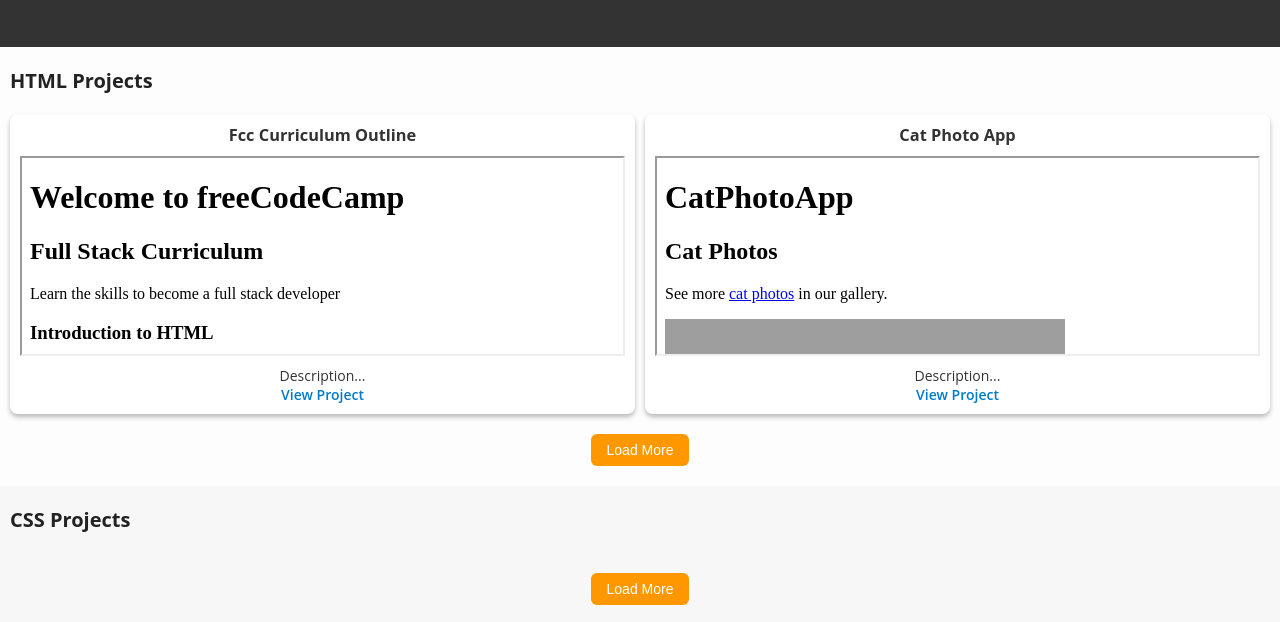
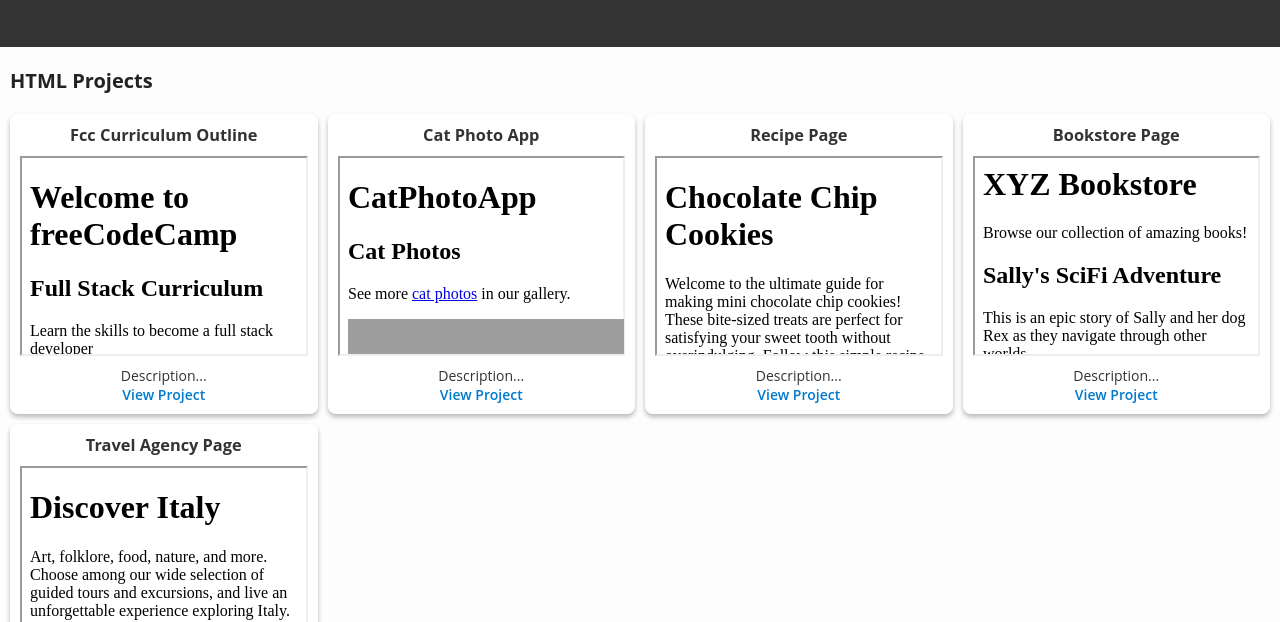
Before and after one commit to Himanshu-Kumar-2301/fcc-responsive-web-dev, a plain HTML site: page index.html in a window 1280 px wide. Shown: the part 182-804 px from the top of the page. Drawn offline with Linux system fonts and the light colour scheme.

Commit message:
add more cards to display for html projects and rewrite new logic to render project cards

```diff
--- /dev/null
+++ b/assets/data.js
@@ -0,0 +1,121 @@
+export const htmlProjects = [
+  {
+    name: "Fcc Curriculum Outline",
+    description: "Description...",
+    src: "./html-projects/basic-html/curriculum-outline.html",
+  },
+  {
+    name: "Cat Photo App",
+    description: "Description...",
+    src: "./html-projects/basic-html/cat-photo-app.html",
+  },
+  {
+    name: "Recipe Page",
+    description: "Description...",
+    src: "./html-projects/basic-html/recipe-page.html",
+  },
+  {
+    name: "Bookstore Page",
+    description: "Description...",
+    src: "./html-projects/basic-html/bookstore-page.html",
+  },
+  {
+    name: "Travel Agency Page",
+    description: "Description...",
+    src: "./html-projects/basic-html/travel-agency-page.html",
+  },
+  {
+    name: "HTML Music Player",
+    description: "Description...",
+    src: "./html-projects/basic-html/music-player.html",
+  },
+  {
+    name: "HTML Video Player",
+    description: "Description...",
+    src: "./html-projects/basic-html/video-player.html",
+  },
+  {
+    name: "HTML Audio and Video Player",
+    description: "Description...",
+    src: "./html-projects/basic-html/html-audio-video-player.html",
+  },
+  {
+    name: "SVG Heart Icon",
+    description: "Description...",
+    src: "./html-projects/basic-html/design-heart-icon.html",
+  },
+  {
+    name: "Video display Using iframe",
+    description: "Description...",
+    src: "./html-projects/basic-html/video-display-using-iframe.html",
+  },
+  {
+    name: "Video Compilation Page",
+    description: "Description...",
+    src: "./html-projects/basic-html/video-compilation-page.html",
+  },
+  {
+    name: "List of Major Web Browser",
+    description: "Description...",
+    src: "./html-projects/semantic-html/major-web-browser-list.html",
+  },
+  {
+    name: "Quincy's Job Tips",
+    description: "Description...",
+    src: "./html-projects/semantic-html/quincys-job-tips.html",
+  },
+  {
+    name: "Cat Blog Page",
+    description: "Description...",
+    src: "./html-projects/semantic-html/cat-blog-page.html",
+  },
+  {
+    name: "Event Hub Page",
+    description: "Description...",
+    src: "./html-projects/semantic-html/event-hub-page.html",
+  },
+  {
+    name: "Hotel Feedback Form",
+    description: "Description...",
+    src: "./html-projects/form-and-table/hotel-feedback-form.html",
+  },
+  {
+    name: "Final Exam Marks Table",
+    description: "Description...",
+    src: "./html-projects/form-and-table/final-exam-table.html",
+  },
+  {
+    name: "Book Catalog Table",
+    description: "Description...",
+    src: "./html-projects/form-and-table/book-catalog.html",
+  },
+  {
+    name: "Tech Conference Schedule Table",
+    description: "Description...",
+    src: "./html-projects/accessibility/tech-conference-schedule-page.html",
+  },
+  {
+    name: "Accessible Audio Controller",
+    description: "Description...",
+    src: "./html-projects/accessibility/accessible-audio-controller-page.html",
+  },
+  {
+    name: "Checkout Page",
+    description: "Description...",
+    src: "./html-projects/accessibility/checkout-page.html",
+  },
+  {
+    name: "Movie Review Page",
+    description: "Description...",
+    src: "./html-projects/accessibility/movie-review-page.html",
+  },
+  {
+    name: "Multimedia Player",
+    description: "Description...",
+    src: "./html-projects/accessibility/multimedia-player.html",
+  },
+];
+
+export const cssProjects = [];
+
+export const showcaseProjects = [];
--- a/index.html
+++ b/index.html
@@ -56,6 +56,6 @@
       </div>
       <p>"Built with ❤️ using HTML & CSS</p>
     </footer>
-    <script src="./script.js"></script>
+    <script type="module" src="./script.js"></script>
   </body>
 </html>
--- a/script.js
+++ b/script.js
@@ -1,38 +1,71 @@
-const htmlProjects = [
-  {
-    name: "Fcc Curriculum Outline",
-    description: "Description...",
-    src: "./html-projects/basic-html/curriculum-outline.html",
-  },
-  {
-    name: "Cat Photo App",
-    description: "Description...",
-    src: "./html-projects/basic-html/cat-photo-app.html",
-  },
-];
-const cssProjects = [];
-const showcaseProjects = [];
+import { htmlProjects, cssProjects, showcaseProjects } from "./assets/data.js";
 
 const htmlProjectsContainer = document.querySelector("#html .container");
+const loadMoreHtmlProjectsBtn = document.querySelector("#html button");
 const cssProjectsContainer = document.querySelector("#css .container");
-const showcaseProjectsContainer = document.querySelector("#shocase .container");
+const loadMoreCssProjectsBtn = document.querySelector("#css button");
+const showcaseProjectsContainer = document.querySelector(
+  "#showcase .container",
+);
+const loadMoreShowcaseProjectsBtn = document.querySelector("#showcase button");
 
-let numberOfCards = 3;
+let numberOfCards = 5;
 
-if (window.innerWidth >= 550 && window.innerWidth <= 800) {
+// responsive card count
+const setNumberOfCards = () => {
+  if (window.innerWidth < 550) {
+    numberOfCards = 3;
+  } else if (window.innerWidth < 800) {
     numberOfCards = 4;
+  } else {
+    numberOfCards = 5;
   }
+};
+setNumberOfCards();
+window.addEventListener("resize", setNumberOfCards);
 
-const showCards = (projectList, element) => {
-  element.innerHTML = "";
-  projectList.forEach((project) => {
-    element.innerHTML += `<div class="card">
+// render cards
+const showCards = (projectList, element, start, end) => {
+  projectList.slice(start, end).forEach((project) => {
+    const card = document.createElement("div");
+    card.classList.add("card");
+    card.innerHTML = `
       <h3>${project.name}</h3>
       <iframe src="${project.src}" width="100%" height="200"></iframe>
       <p>${project.description}</p>
       <a target="_blank" href="${project.src}">View Project</a>
-    </div>`;
+    `;
+    element.appendChild(card);
   });
 };
 
-showCards(htmlProjects, htmlProjectsContainer);
+// hide button when all projects are shown
+const updateButtonVisibility = (projectList, count, button) => {
+  if (count >= projectList.length) {
+    button.style.display = "none";
+  }
+};
+
+// reusable setup function
+const setupCategory = (projects, container, button) => {
+  let initialCount = 0;
+  let finalCount = numberOfCards;
+
+  showCards(projects, container, initialCount, finalCount);
+  updateButtonVisibility(projects, finalCount, button);
+
+  button.addEventListener("click", () => {
+    [initialCount, finalCount] = [finalCount, finalCount + numberOfCards];
+    showCards(projects, container, initialCount, finalCount);
+    updateButtonVisibility(projects, finalCount, button);
+  });
+};
+
+// initialize all categories
+setupCategory(htmlProjects, htmlProjectsContainer, loadMoreHtmlProjectsBtn);
+setupCategory(cssProjects, cssProjectsContainer, loadMoreCssProjectsBtn);
+setupCategory(
+  showcaseProjects,
+  showcaseProjectsContainer,
+  loadMoreShowcaseProjectsBtn,
+);
```
Lines whose indentation alone changed are shown as unchanged.
